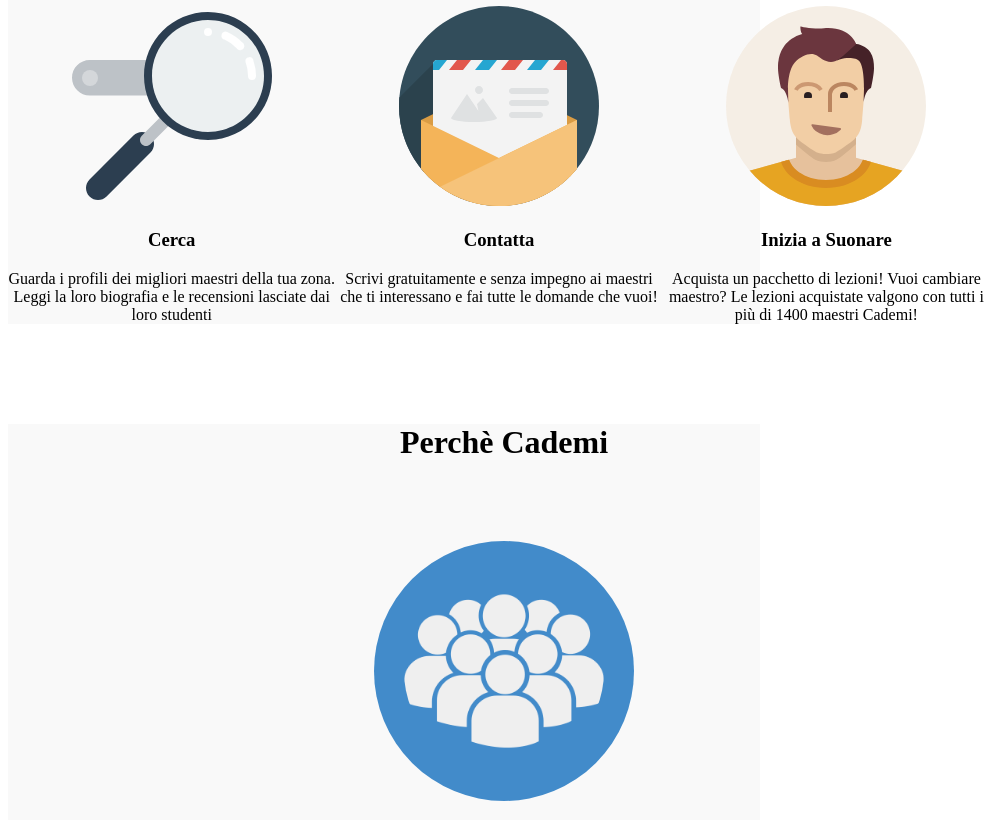
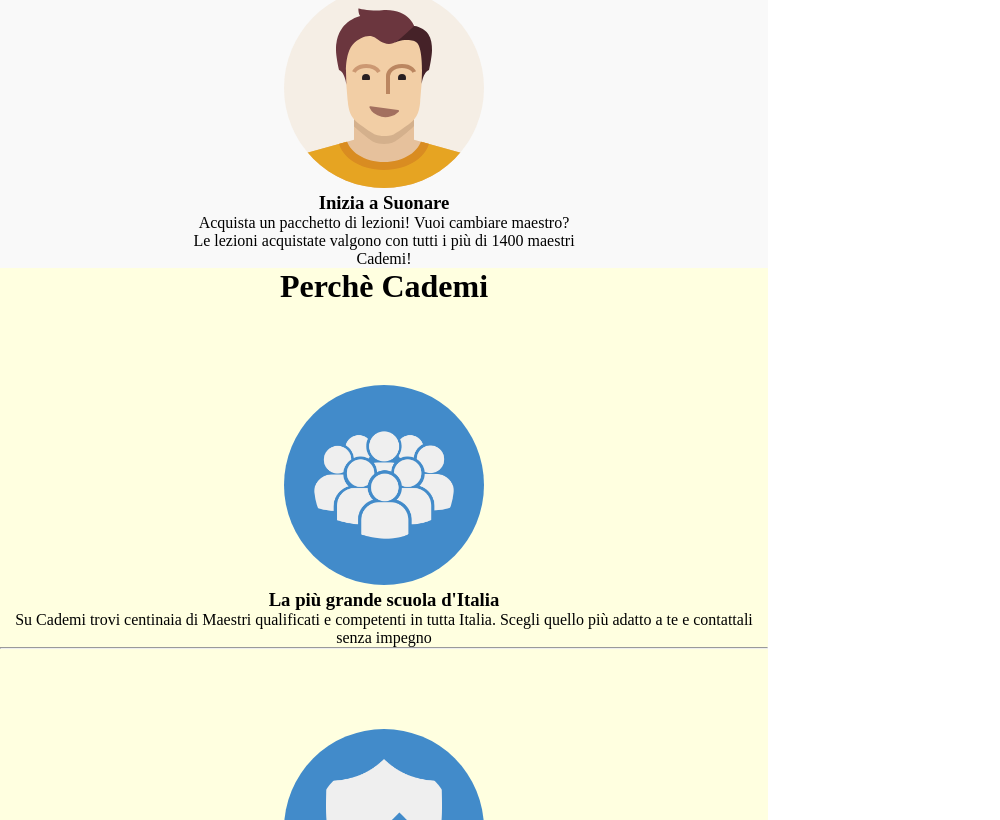
Before and after one commit to RobertoVillani98/html-css-resp-wannabe, a plain HTML site: page index.html in a window 768 px wide. Shown: the part 624-1444 px from the top of the page, 1000 px wide, since content can reach past the window. Drawn offline with Linux system fonts and the light colour scheme.

Commit message:
bonus versione tablet

```diff
--- a/style.css
+++ b/style.css
@@ -73,6 +73,12 @@
 }
 
 @media screen and (max-width: 420px) {
+ * {
+  margin: 0;
+  padding: 0;
+  box-sizing: border-box;
+ }
+
  .row {
   width: 100%;
  }
@@ -100,10 +106,38 @@
   margin-top: 0;
   padding: 20px 0;
  }
+}
 
+@media screen and (max-width: 768px) and (min-width: 420px) {
  * {
   margin: 0;
   padding: 0;
   box-sizing: border-box;
  }
+
+ .row {
+  width: 100%;
+  margin-top: 0;
+ }
+
+ #steps .row > .left,
+ #steps .row > .central,
+ #steps .row > .right {
+  width: 50%;
+ }
+
+ #steps .row > .right {
+  float: none;
+  margin: auto;
+ }
+
+ img {
+  height: 200px;
+ }
+
+ #lezioni,
+ #why {
+  background-color: lightyellow;
+  width: 100%;
+ }
 }
```
